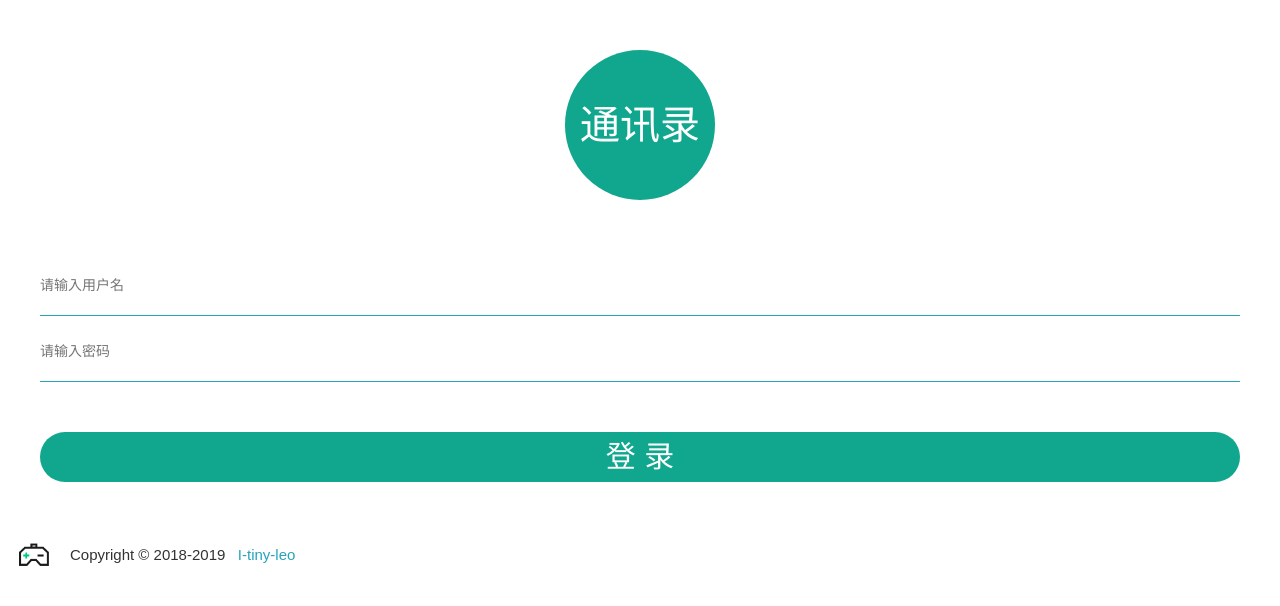
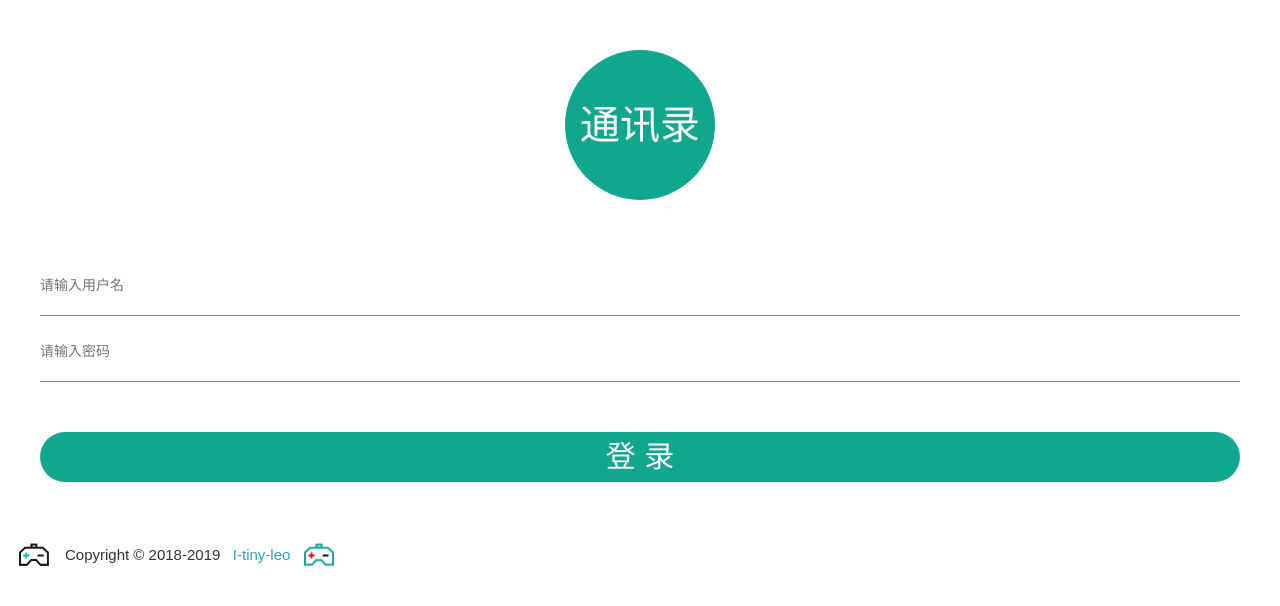
Before and after one commit to Linka39/phonebook_vue, a Vue app in the folder phonebook1/: page / in a window 1280 px wide. Shown: the top 606 px of the page. Built offline with nearby package versions, Linux system fonts and the light colour scheme.

Commit message:
通讯录_前端 1、前端增加游戏目录跳转

```diff
--- a/phonebook1/src/pages/Login.vue
+++ b/phonebook1/src/pages/Login.vue
@@ -17,6 +17,9 @@
         Copyright © 2018-2019 <a href="https://i-tiny-leo.github.io/" target="_blank"> &nbsp;&nbsp;I-tiny-leo</a></p>
       <p class="game">
         <a @click="toGame" href="javascript:">&nbsp;<img src="../assets/img/game.png" height="30"/></a>
+      </p>
+      <p class="game2">
+        <a  href="/tankGame">&nbsp;<img src="../assets/img/game3.png" height="30"/></a>
       </p>
     </div>
 </template>
@@ -112,10 +115,17 @@
   .copyright
     position: absolute;
     padding-top: 0;
-    padding-left: 1.4rem;
+    padding-left: 1.3rem;
     font-size: .3rem;
   .game
     position: relative
+    display inline-block
+    width: 6rem
     top -0.15rem
     left 0.3rem
+  .game2
+    position: relative
+    display inline-block
+    width: 1rem
+    top -0.15rem
 </style>
```
Also changed, not shown: phonebook1/src/assets/img/game2.png (added), phonebook1/src/assets/img/game3.png (added).
